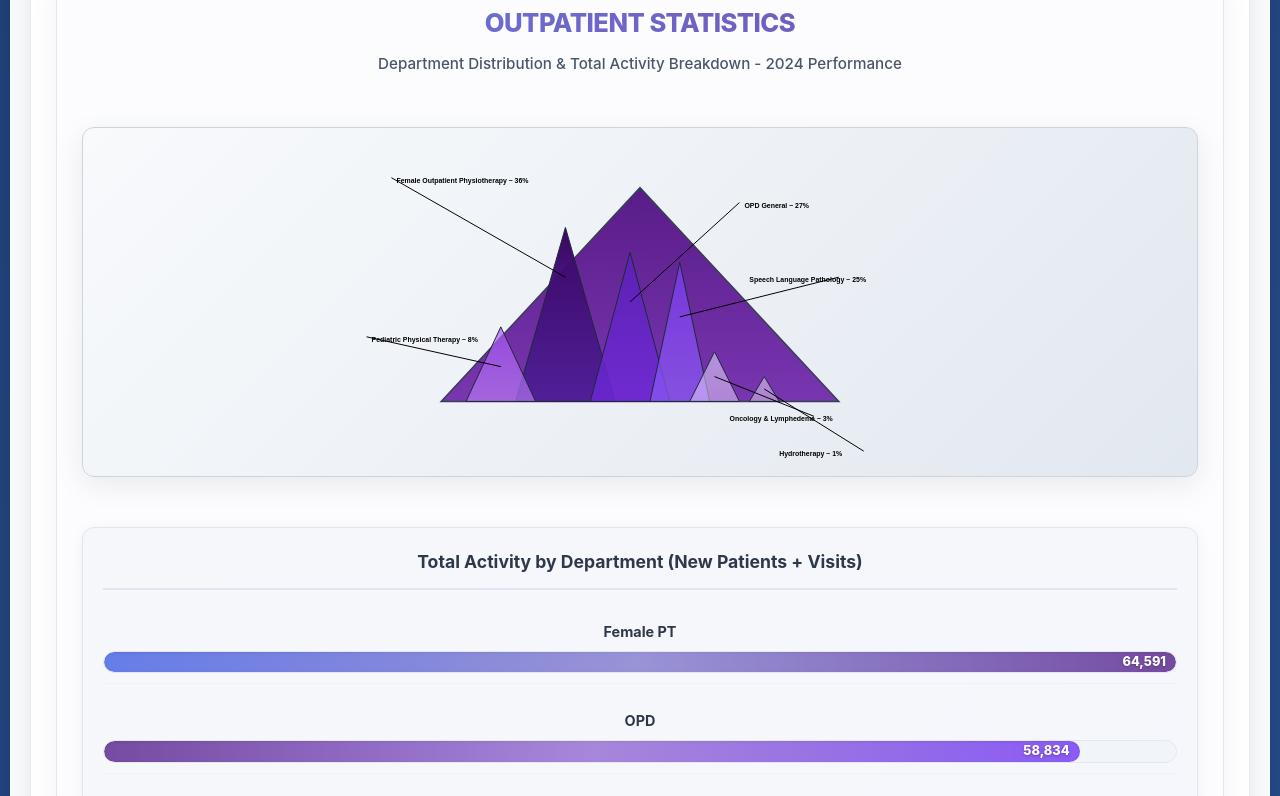
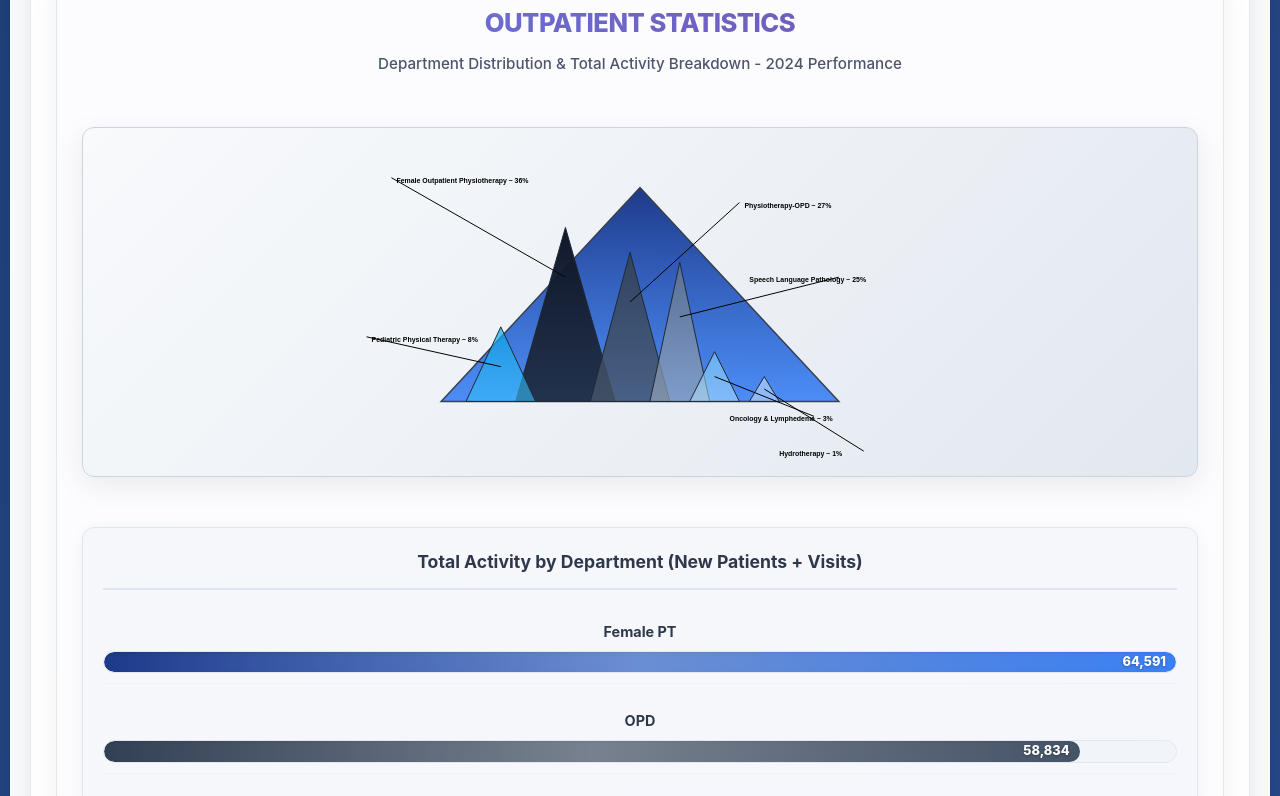
Before and after one commit to JYOTHYMUKESHKUMAR/theraphy-activity-data-for-2024-V1, a plain HTML site: page index.html in a window 1280 px wide. Shown: the part 1436-2232 px from the top of the page. Drawn offline with Linux system fonts and the light colour scheme.

Commit message:
chart color change

```diff
--- a/index.html
+++ b/index.html
@@ -984,38 +984,38 @@
             <div class="mountain-chart-container-main">
                 <svg viewBox="0 0 1200 700" class="mountain-chart-svg">
                     <defs>
-                                    <!-- Purple gradient from dark to light based on values -->
+                        <!-- Professional blue gradient from dark to light based on values -->
                         <linearGradient id="mainTriangleFill" x1="0%" y1="0%" x2="0%" y2="100%">
-                                        <stop offset="0%" style="stop-color:#581C87;stop-opacity:1" />
-                                        <stop offset="100%" style="stop-color:#6B21A8;stop-opacity:0.9" />
+                            <stop offset="0%" style="stop-color:#1E3A8A;stop-opacity:1" />
+                            <stop offset="100%" style="stop-color:#3B82F6;stop-opacity:0.9" />
                         </linearGradient>
                         <linearGradient id="femaleGrad" x1="0%" y1="0%" x2="0%" y2="100%">
-                                        <stop offset="0%" style="stop-color:#3B0764;stop-opacity:1" />
-                                        <stop offset="100%" style="stop-color:#4C1D95;stop-opacity:0.9" />
+                            <stop offset="0%" style="stop-color:#0F172A;stop-opacity:1" />
+                            <stop offset="100%" style="stop-color:#1E293B;stop-opacity:0.9" />
                         </linearGradient>
                         <linearGradient id="opdGrad" x1="0%" y1="0%" x2="0%" y2="100%">
-                                        <stop offset="0%" style="stop-color:#5B21B6;stop-opacity:0.9" />
-                                        <stop offset="100%" style="stop-color:#6D28D9;stop-opacity:0.8" />
+                            <stop offset="0%" style="stop-color:#334155;stop-opacity:0.9" />
+                            <stop offset="100%" style="stop-color:#475569;stop-opacity:0.8" />
                         </linearGradient>
                         <linearGradient id="slpGrad" x1="0%" y1="0%" x2="0%" y2="100%">
-                                        <stop offset="0%" style="stop-color:#7C3AED;stop-opacity:0.8" />
-                                        <stop offset="100%" style="stop-color:#8B5CF6;stop-opacity:0.7" />
+                            <stop offset="0%" style="stop-color:#64748B;stop-opacity:0.8" />
+                            <stop offset="100%" style="stop-color:#94A3B8;stop-opacity:0.7" />
                         </linearGradient>
                         <linearGradient id="pediatricGrad" x1="0%" y1="0%" x2="0%" y2="100%">
-                                        <stop offset="0%" style="stop-color:#A855F7;stop-opacity:0.7" />
-                                        <stop offset="100%" style="stop-color:#C084FC;stop-opacity:0.6" />
+                            <stop offset="0%" style="stop-color:#0EA5E9;stop-opacity:0.7" />
+                            <stop offset="100%" style="stop-color:#38BDF8;stop-opacity:0.6" />
                         </linearGradient>
                         <linearGradient id="oncologyGrad" x1="0%" y1="0%" x2="0%" y2="100%">
-                                        <stop offset="0%" style="stop-color:#DDD6FE;stop-opacity:0.6" />
-                                        <stop offset="100%" style="stop-color:#E9D5FF;stop-opacity:0.5" />
+                            <stop offset="0%" style="stop-color:#7DD3FC;stop-opacity:0.6" />
+                            <stop offset="100%" style="stop-color:#BAE6FD;stop-opacity:0.5" />
                         </linearGradient>
                         <linearGradient id="hydroGrad" x1="0%" y1="0%" x2="0%" y2="100%">
-                                        <stop offset="0%" style="stop-color:#F3E8FF;stop-opacity:0.5" />
-                                        <stop offset="100%" style="stop-color:#FAF5FF;stop-opacity:0.4" />
+                            <stop offset="0%" style="stop-color:#E0F2FE;stop-opacity:0.5" />
+                            <stop offset="100%" style="stop-color:#F0F9FF;stop-opacity:0.4" />
                         </linearGradient>
                     </defs>
 
-                                <!-- Main large triangle filled with dark purple -->
+                    <!-- Main large triangle filled with professional blue -->
                     <path d="M 200 550 L 600 120 L 1000 550 Z"
                           fill="url(#mainTriangleFill)" stroke="#374151" stroke-width="3"/>
 
@@ -1074,7 +1074,7 @@
 
                     <!-- OPD - top right inside -->
                     <text x="810" y="160" fill="#000000" font-size="14" font-weight="700" font-family="Arial, sans-serif">
-                                    OPD General – 27%
+                        Physiotherapy-OPD – 27%
                     </text>
 
                     <!-- Speech Language Pathology - right side inside -->
@@ -1107,7 +1107,7 @@
                 <div class="bar-item">
                     <div class="bar-label">Female PT</div>
                     <div class="bar-container">
-                                    <div class="bar-fill" style="width: 100%; background: linear-gradient(90deg, #667eea, #764ba2);">
+                        <div class="bar-fill" style="width: 100%; background: linear-gradient(90deg, #1E3A8A, #3B82F6);">
                             <span class="bar-value">64,591</span>
                         </div>
                     </div>
@@ -1116,7 +1116,7 @@
                 <div class="bar-item">
                     <div class="bar-label">OPD</div>
                     <div class="bar-container">
-                                    <div class="bar-fill" style="width: 91%; background: linear-gradient(90deg, #764ba2, #8b5cf6);">
+                        <div class="bar-fill" style="width: 91%; background: linear-gradient(90deg, #334155, #475569);">
                             <span class="bar-value">58,834</span>
                         </div>
                     </div>
@@ -1125,7 +1125,7 @@
                 <div class="bar-item">
                     <div class="bar-label">SLP</div>
                     <div class="bar-container">
-                                    <div class="bar-fill" style="width: 60%; background: linear-gradient(90deg, #8b5cf6, #a855f7);">
+                        <div class="bar-fill" style="width: 60%; background: linear-gradient(90deg, #64748B, #94A3B8);">
                             <span class="bar-value">39,052</span>
                         </div>
                     </div>
@@ -1134,7 +1134,7 @@
                 <div class="bar-item">
                     <div class="bar-label">Pediatric PT</div>
                     <div class="bar-container">
-                                    <div class="bar-fill" style="width: 30%; background: linear-gradient(90deg, #a855f7, #c084fc);">
+                        <div class="bar-fill" style="width: 30%; background: linear-gradient(90deg, #0EA5E9, #38BDF8);">
                             <span class="bar-value">19,163</span>
                         </div>
                     </div>
@@ -1143,7 +1143,7 @@
                 <div class="bar-item">
                     <div class="bar-label">Hydro</div>
                     <div class="bar-container">
-                                    <div class="bar-fill" style="width: 19%; background: linear-gradient(90deg, #c084fc, #ddd6fe);">
+                        <div class="bar-fill" style="width: 19%; background: linear-gradient(90deg, #7DD3FC, #BAE6FD);">
                             <span class="bar-value">12,058</span>
                         </div>
                     </div>
@@ -1152,16 +1152,15 @@
                 <div class="bar-item">
                     <div class="bar-label">Oncology</div>
                     <div class="bar-container">
-                                    <div class="bar-fill" style="width: 16%; background: linear-gradient(90deg, #ddd6fe, #f3f4f6);">
-                                        <span class="bar-value" style="color: #2d3748; left: 5px; position: absolute;">10,302</span>
-                                    </div>
-                                </div>
-                            </div>
-                        </div>
-                    </div>
-                </div>
-            </div>
-
+                        <div class="bar-fill" style="width: 16%; background: linear-gradient(90deg, #E0F2FE, #F0F9FF);">
+                            <span class="bar-value" style="color: #1E293B; left: 5px; position: absolute;">10,302</span>
+                        </div>
+                    </div>
+                </div>
+            </div>
+        </div>
+    </div>
+</div>
             <!-- Department Performance at a Glance -->
             <h3 style="color: #1a202c; margin-bottom: 20px; font-weight: 700;">Department Performance Summary</h3>
             <div class="performance-overview">
```
Lines whose indentation alone changed are shown as unchanged.
